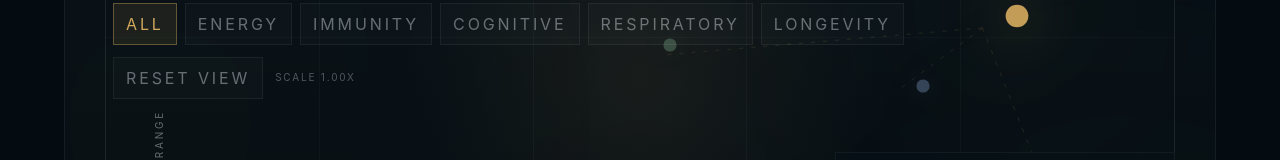
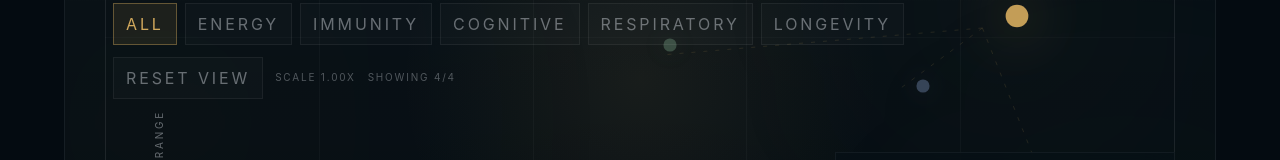
Before and after one commit to 0xMinority/polarherb-v1, a Next.js app: page / in a window 1280 px wide. Shown: the part 541-701 px from the top of the page. Built offline with nearby package versions, Linux system fonts and the light colour scheme.

Commit message:
Add selected node wrapper scaling

```diff
--- a/src/components/map/AtlasMapShell.tsx
+++ b/src/components/map/AtlasMapShell.tsx
@@ -218,6 +218,9 @@ export default function AtlasMapShell() {
                         <p className="text-[10px] uppercase tracking-[0.18em] text-[#D7DCE2]/35">
                             Scale {mapScale.toFixed(2)}x
                         </p>
+                        <p className="text-[10px] uppercase tracking-[0.18em] text-[#D7DCE2]/35">
+                            Showing {visibleHerbs.length}/{herbNodes.length}
+                        </p>
                     </div>
                 </div>
             </div>
--- a/src/components/map/HerbMapNode.tsx
+++ b/src/components/map/HerbMapNode.tsx
@@ -38,12 +38,12 @@ export default function HerbMapNode({
 
     return (
         <motion.div
-            className="group absolute cursor-pointer"
+            className="group absolute cursor-pointer transition-transform duration-500"
             onClick={onSelect}
             style={{
                 left: `${x}%`,
                 top: `${y}%`,
-                transform: "translate(-50%, -50%)",
+                transform: `translate(-50%, -50%) scale(${isSelected ? 1.18 : 1})`,
             }}
             initial={{ opacity: 0, scale: 0.7 }}
             animate={{ opacity: 1, scale: 1 }}
```
